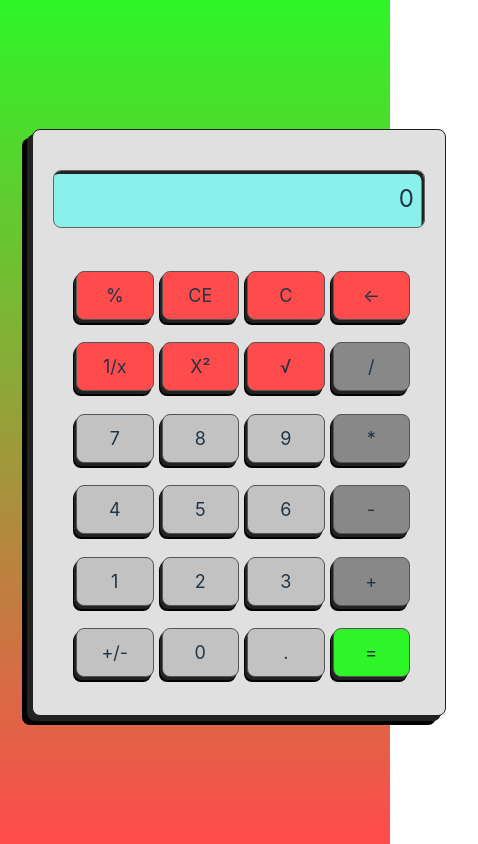
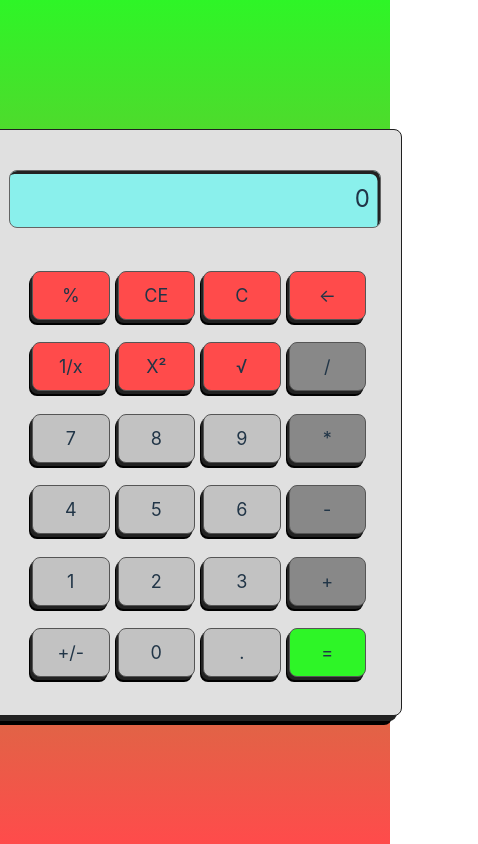
Before and after one commit to MotahPedro/Calculator-TS, a React (Vite) app: page / in a window 390 px wide. Shown: the whole page, 478 px wide, since content can reach past the window. Built offline with nearby package versions, Linux system fonts and the light colour scheme.

Commit message:
fix: tried to fix background on cellphones.

```diff
--- a/src/App.css
+++ b/src/App.css
@@ -5,10 +5,14 @@
   text-align: center;
 }
 
-body{
-    text-align: center;
-    background: linear-gradient(to bottom,rgb(46, 245, 39), rgb(255, 75, 75));
-    min-height: 100vh;
+body {
+  background: linear-gradient(to bottom, rgb(46, 245, 39), rgb(255, 75, 75));
+  display: flex;
+  align-items: center;
+  justify-content: center;
+  margin: 0;
+  height: 100vh;
+  overflow: hidden;
 }
 
 .calculator {
@@ -63,10 +67,10 @@ body{
   justify-content: space-between;
   padding: 5px;
   margin-bottom: 2.5px;
-
 }
 
-.button.number, .button.sign {
+.button.number,
+.button.sign {
   background-color: rgb(194, 194, 194);
   border-radius: 8px;
 }
```
